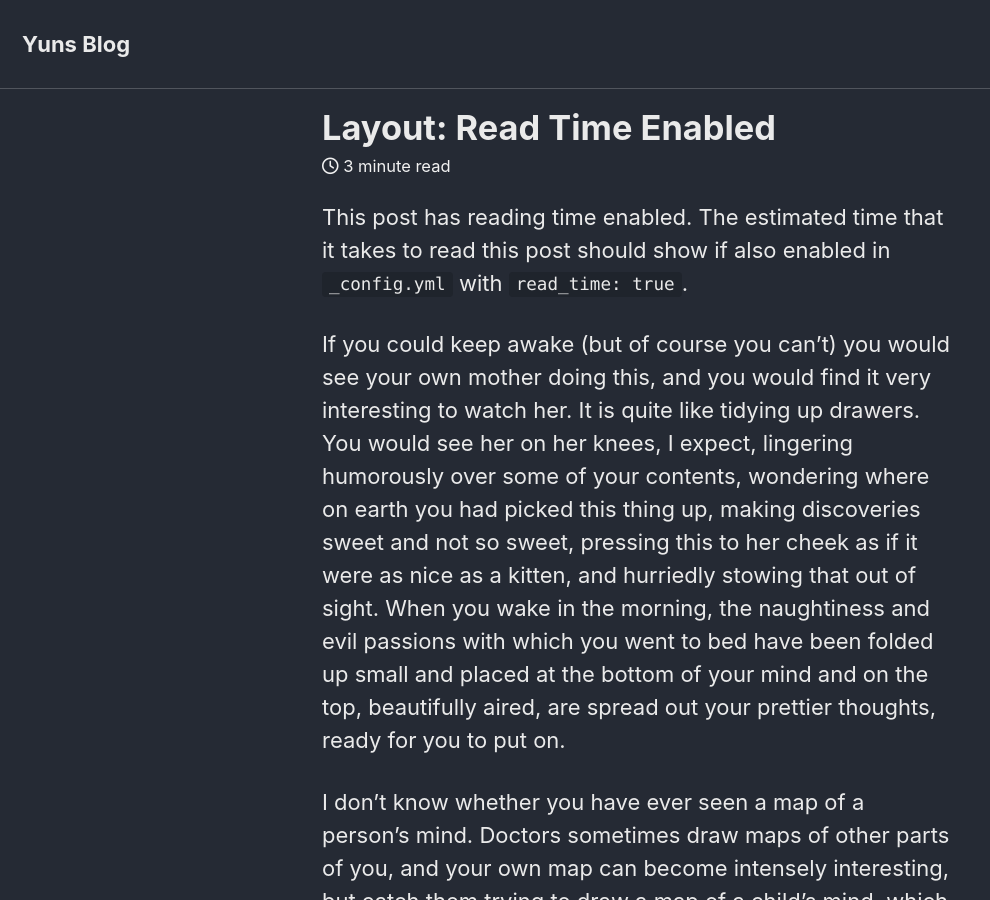
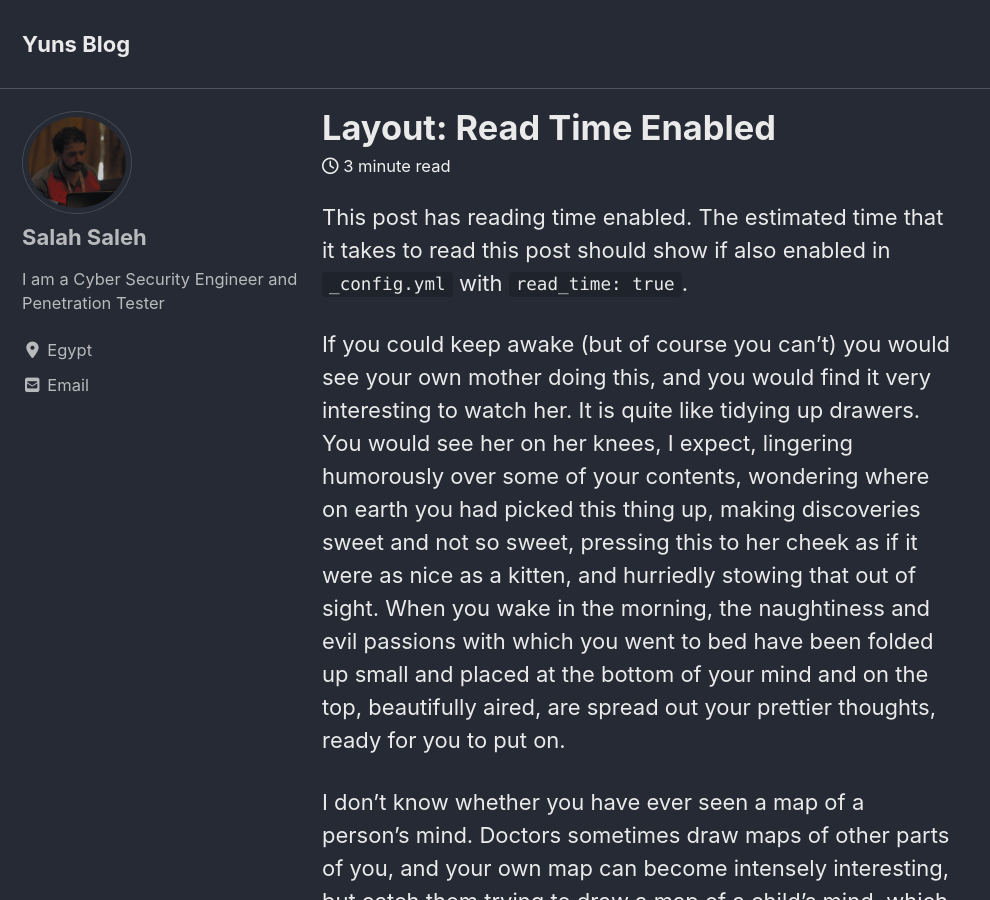
Before and after one commit to SalahMSaleh/SalahMSaleh.github.io, a Jekyll site: the page built from _posts/2012-01-02-layout-read-time.md, in a window 1280 px wide and 900 px high. Shown: the whole window, without its empty margins (0-990 px from the left). Built offline with Jekyll 4.4.1, drawn with Linux system fonts in a browser that asks for light colours; cached includes are drawn as plain includes; nearby versions of some CDN libraries.

```diff
--- a/_config.yml
+++ b/_config.yml
@@ -287,8 +287,8 @@ defaults:
       type: posts
     values:
       layout: single
-      author_profile: #true
+      author_profile: true
       read_time: true
-      comments: # true
+      comments:  true
       share: true
       related: true
```
